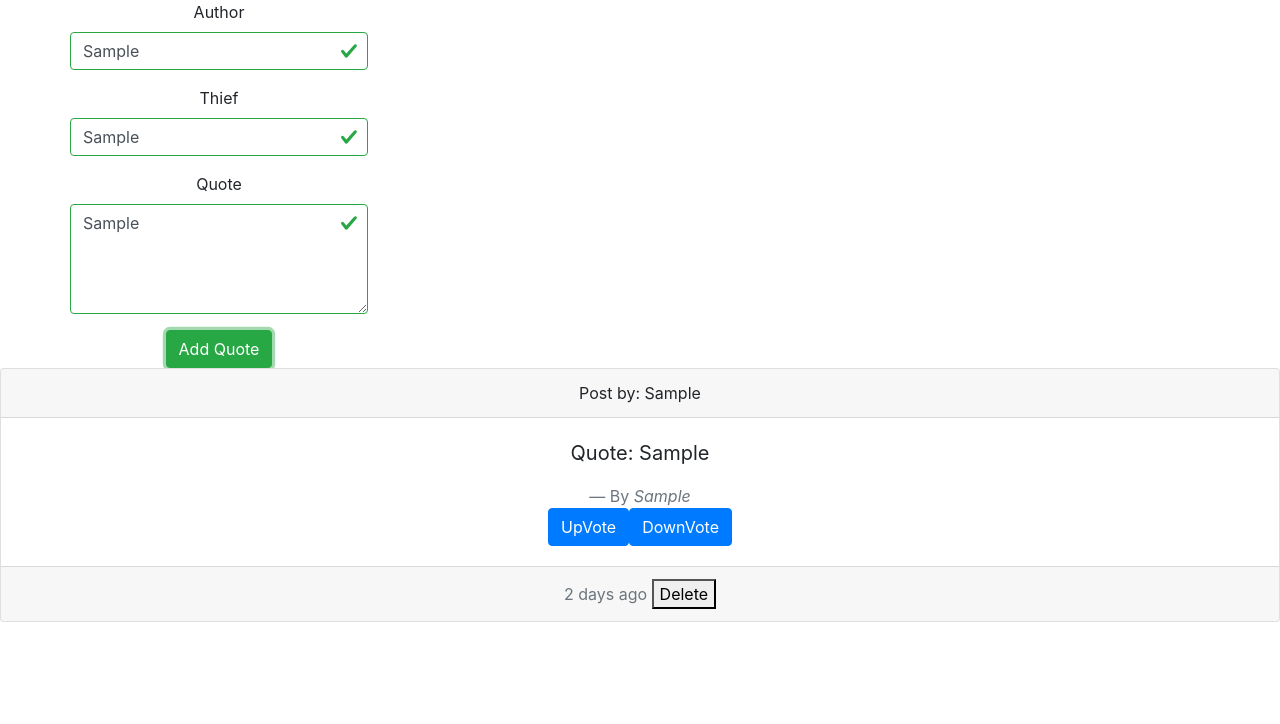
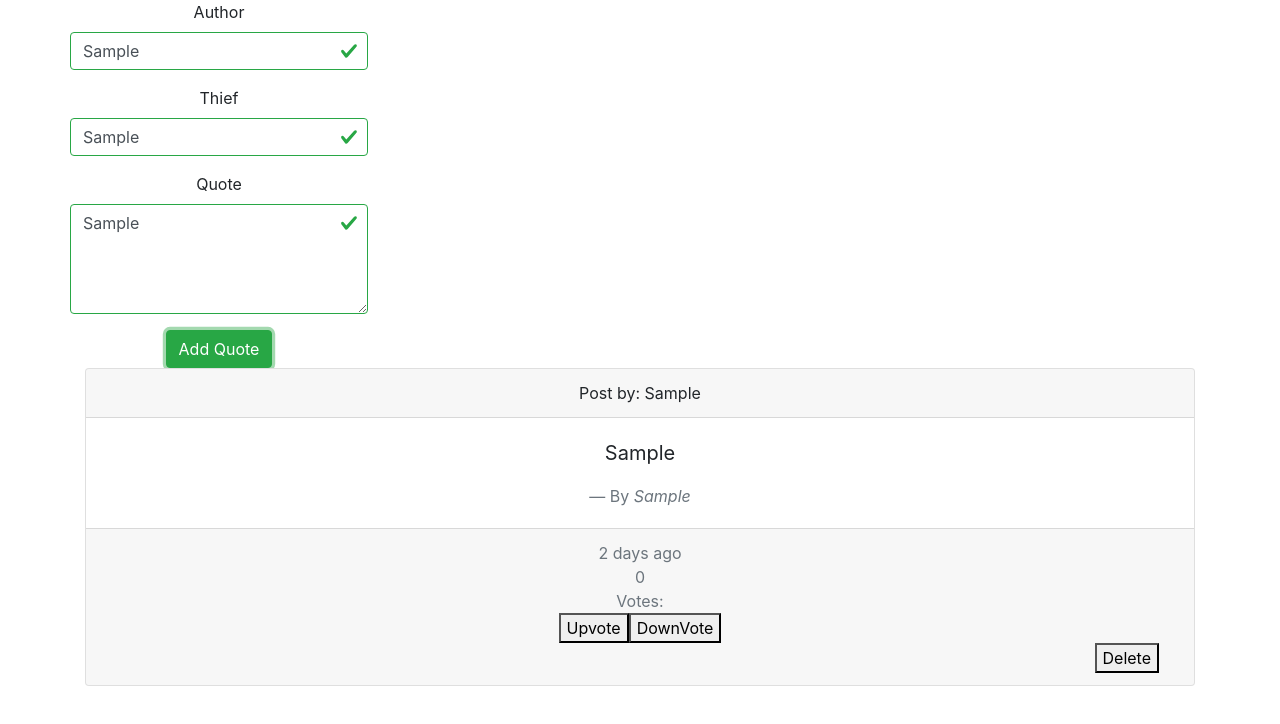
Before and after one commit to JamesMutahi/Quotes, an Angular app: page / in a window 1280 px wide. Both pictures are taken after typing "Sample", "Sample", "Sample" into the empty fields and a click on the button "Add Quote". Shown: the top 724 px of the page. Built offline with nearby package versions, Linux system fonts and the light colour scheme.

Commit message:
Add upvote and downvote functionality

```diff
--- a/src/app/quote-details/quote-details.component.html
+++ b/src/app/quote-details/quote-details.component.html
@@ -1 +1,19 @@
-<button (click)='quoteComplete(true)'> Delete </button>
+<div class="container">
+    <div class="value">
+        {{ votes }}
+    </div>
+    <div class="label">
+        Votes:
+    </div>
+
+    <a href (click)="likeVote()">
+        <button> Upvote </button>
+    </a>
+
+
+    <a href (click)="dislikeVote()">
+        <button> DownVote </button>
+    </a>
+    <div class="text-right"><button (click)='quoteComplete(true)'> Delete </button></div>
+
+</div>
--- a/src/app/quote-details/quote-details.component.ts
+++ b/src/app/quote-details/quote-details.component.ts
@@ -1,4 +1,4 @@
-import { Component, OnInit, Input, Output, EventEmitter } from '@angular/core';
+import { Component, OnInit, Input, Output, EventEmitter, HostBinding } from '@angular/core';
 import { Quote } from '../quote';
 @Component({
   selector: 'app-quote-details',
@@ -7,14 +7,31 @@ import { Quote } from '../quote';
 })
 export class QuoteDetailsComponent implements OnInit {
 
+  votes: number;
+
   @Input() quote: Quote;
+  vote = 0;
   @Output() isComplete = new EventEmitter<boolean>();
 
   quoteComplete(complete: boolean) {
     this.isComplete.emit(complete);
   }
 
-  constructor() { }
+
+  constructor() {
+    this.votes = 0;
+   }
+
+   likeVote(): boolean{
+    this.votes +=1;
+    return false;
+  }
+
+  dislikeVote(): boolean{
+   this.votes -=1;
+   return false;
+ }
+
 
   ngOnInit() {
   }
--- a/src/app/quote/quote.component.html
+++ b/src/app/quote/quote.component.html
@@ -2,7 +2,7 @@
     <div class="row">
         <app-quote-form (addQuote)="addNewQuote($event)"></app-quote-form>
     </div>
-</div>
+
 
     <div *ngFor='let quote of quotes; let i = index' class="card text-center">
         <div class="card-header">
@@ -10,13 +10,13 @@
         </div>
         <div class="card-body">
             <blockquote class="blockquote mb-0">
-            <p>Quote: {{quote.quote}}</p>
+                <p>{{quote.quote}}</p>
                 <footer class="blockquote-footer">By <cite title="Source Title">{{quote.author}}</cite></footer>
             </blockquote>
-        <a href="#" class="btn btn-primary">UpVote</a> <a href="#" class="btn btn-primary">DownVote</a>
         </div>
         <div class="card-footer text-muted">
             2 days ago
             <app-quote-details [quote]='quote' (isComplete)='completeQuote($event,i)'></app-quote-details>
         </div>
     </div>
+</div>
```
Lines whose indentation alone changed are shown as unchanged.
